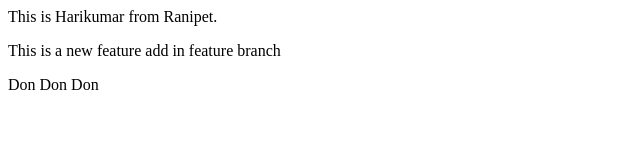
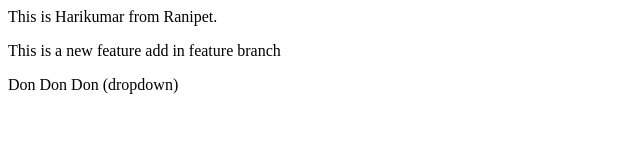
Before and after one commit to khari2453/Gitpractice1, a plain HTML site: page index.html in a window 1280 px wide. Shown: the whole page, without its empty margins (0-640 px from the left). Drawn offline with Linux system fonts and the light colour scheme.

Commit message:
add dropdown

```diff
--- a/index.html
+++ b/index.html
@@ -2,4 +2,4 @@
     This is Harikumar from Ranipet.
 </p>
 <p>This is a new feature add in feature branch</p>
-<p>Don Don Don</p>
+<p>Don Don Don (dropdown) </p>
```
